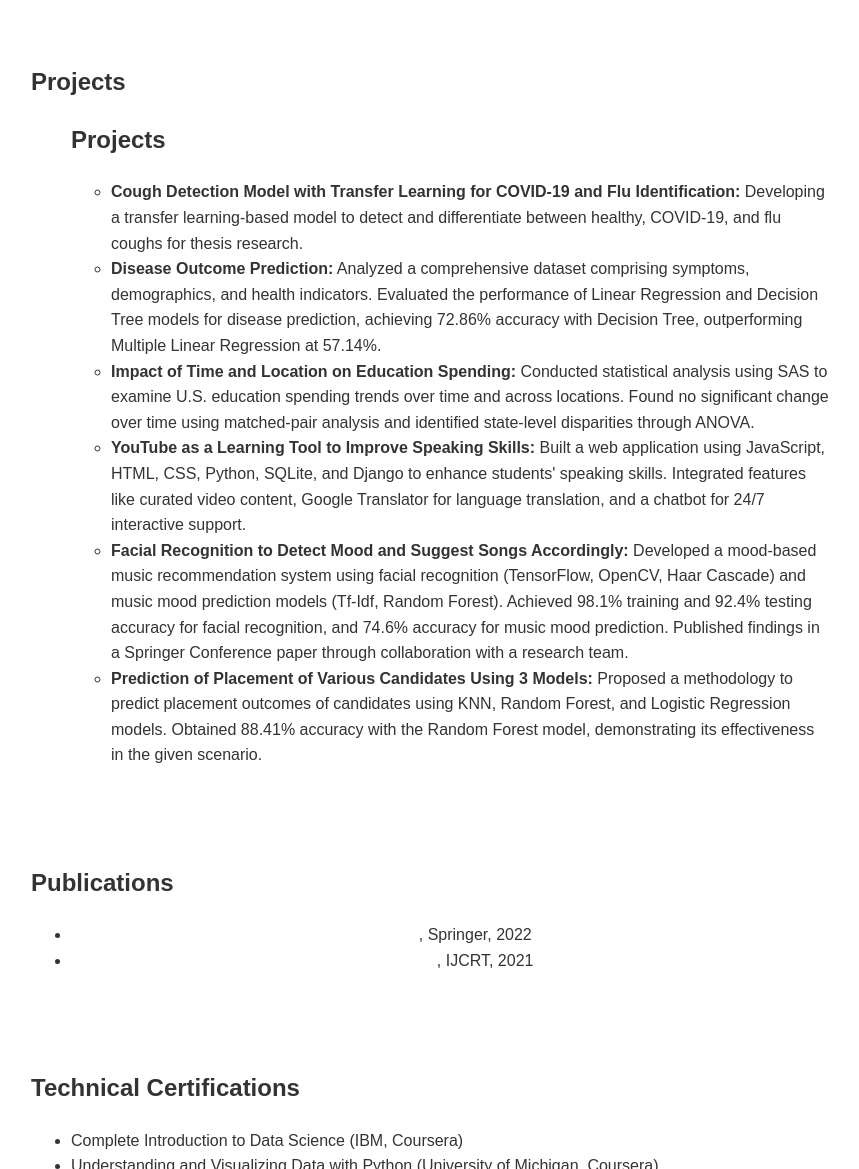
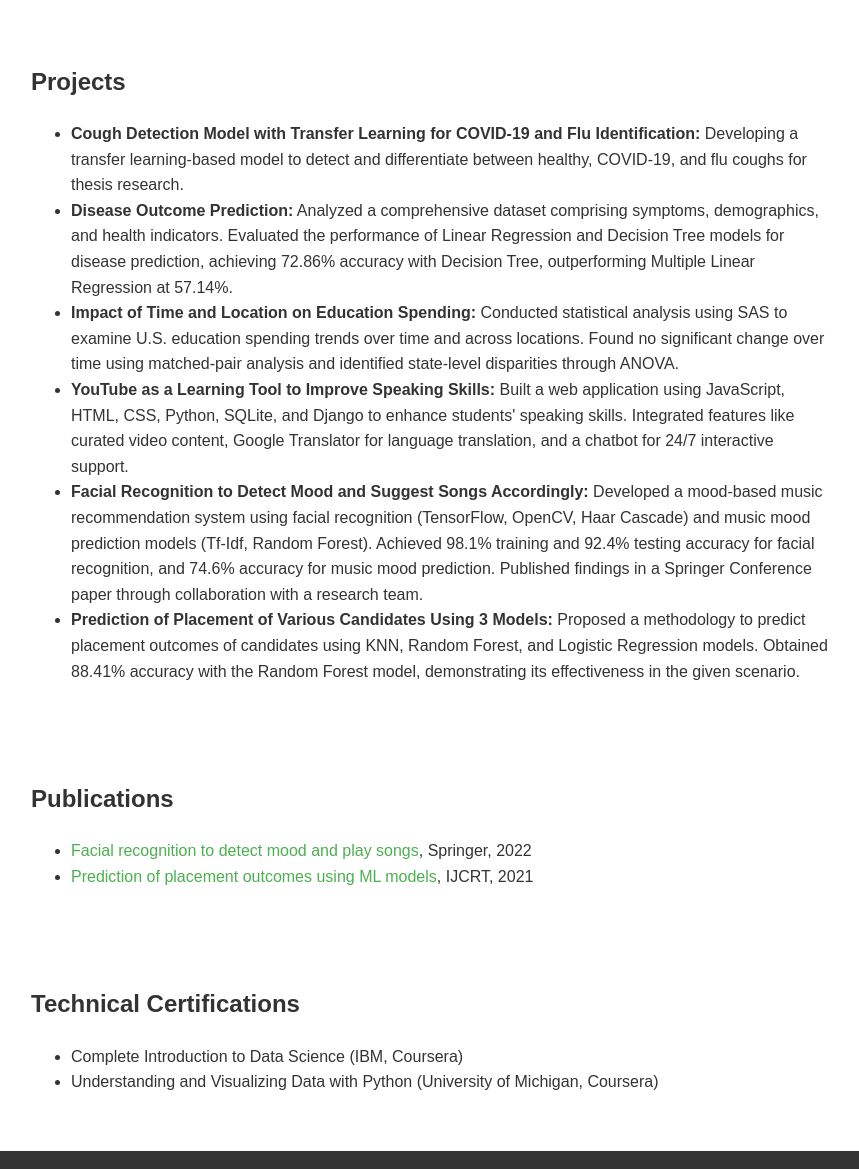
Before and after one commit to ysendhil/ysendhil.github.io, a plain HTML site: page index.html in a window 1280 px wide. Shown: the part 1660-2829 px from the top of the page, without its empty margins (209-1068 px from the left). Drawn offline with Linux system fonts and the light colour scheme.

Commit message:
Add portfolio index.html

```diff
--- a/index.html
+++ b/index.html
@@ -6,6 +6,13 @@
     <meta name="viewport" content="width=device-width, initial-scale=1.0">
     <title>Yoga Disha Sendhil Kumar - Portfolio</title>
     <style>
+    #publications a {
+        color: #4CAF50;
+        text-decoration: none;
+    }
+    #publications a:hover {
+        text-decoration: underline;
+    }
         body {
             font-family: Arial, sans-serif;
             margin: 0;
@@ -100,8 +107,6 @@
 
     <section id="projects">
         <h2>Projects</h2>
-        <ul>
-            <h2>Projects</h2>
 <ul>
     <li>
         <strong>Cough Detection Model with Transfer Learning for COVID-19 and Flu Identification:</strong>
```
